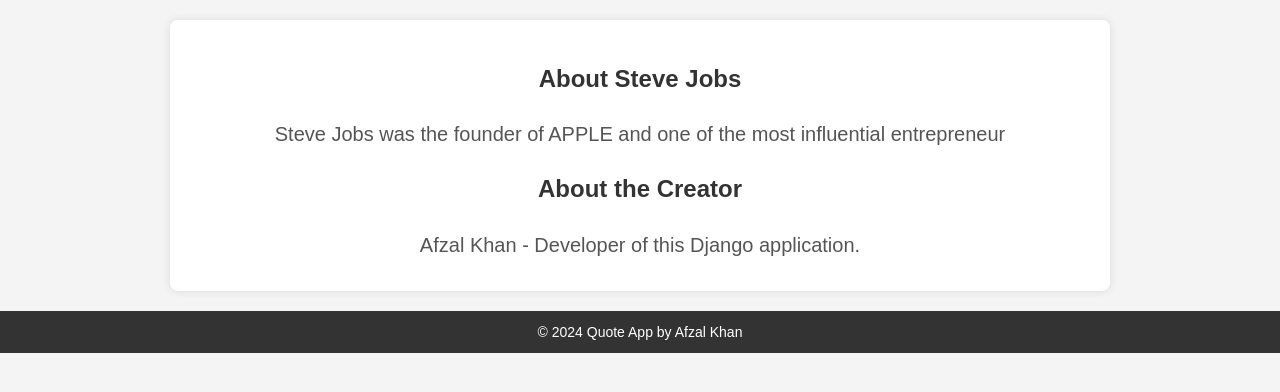
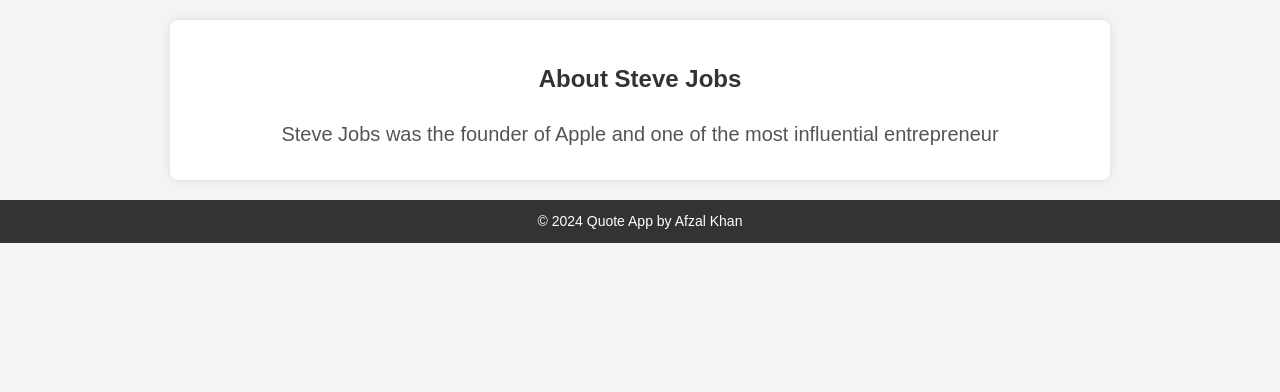
Before and after one commit to Afzalkhan377/django, a Django app: page /about/ in a window 1280 px wide. Shown: the part 265-657 px from the top of the page. Run offline with Django 5.2, Linux system fonts and the light colour scheme.

Commit message:
updates + txt file

```diff
--- /dev/null
+++ b/a3_url.txt
@@ -0,0 +1 @@
+https://django-w2ob.onrender.com/
--- a/hw/settings.py
+++ b/hw/settings.py
@@ -25,7 +25,7 @@
 # SECURITY WARNING: don't run with debug turned on in production!
 DEBUG = False
 
-ALLOWED_HOSTS = ['django-w2ob.onrender.com']
+ALLOWED_HOSTS = ['django-w2ob.onrender.com', '127.0.0.1']
 
 
 # Application definition
--- a/quoteapp/templates/quoteapp/about.html
+++ b/quoteapp/templates/quoteapp/about.html
@@ -5,7 +5,4 @@
 {% block content %}
     <h2>About Steve Jobs</h2>
     <p>{{ biography }}</p>
-
-    <h2>About the Creator</h2>
-    <p>{{ creator }}</p>
 {% endblock %}
--- a/quoteapp/views.py
+++ b/quoteapp/views.py
@@ -43,7 +43,6 @@
 # View for the about page
 def about(request):
     context = {
-        'biography': "Steve Jobs was the founder of APPLE and one of the most influential entrepreneur",
-        'creator': "Afzal Khan - Developer of this Django application."
+        'biography': "Steve Jobs was the founder of Apple and one of the most influential entrepreneur",
     }
     return render(request, 'quoteapp/about.html', context)
```
